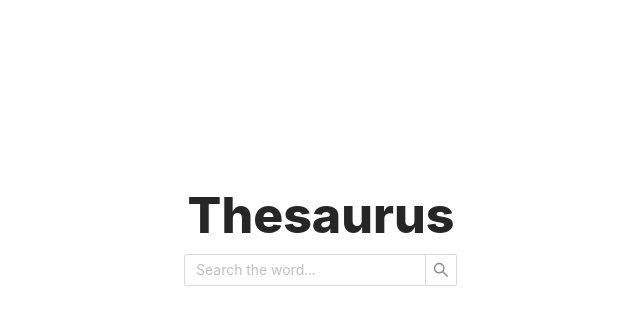
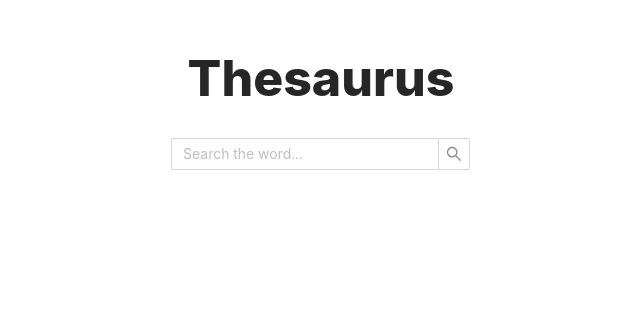
Before and after one commit to liyatheresa/Thesaurus, a React (Create React App) app: page / in a window 1280 px wide. Shown: the part 169-494 px from the top of the page, without its empty margins (319-959 px from the left). Built offline with nearby package versions, Linux system fonts and the light colour scheme.

Commit message:
debouncing of search completed

```diff
--- a/src/App.css
+++ b/src/App.css
@@ -11,9 +11,9 @@ body,
 #root {
   display: flex;
   flex-direction: column;
-  justify-content: center;
   align-items: center;
   position: relative;
+  gap: 20px;
 }
 .hidden {
   display: none !important;
@@ -21,4 +21,5 @@ body,
 .title {
   font-size: 50px;
   font-weight: 800;
+  margin-top: 13rem;
 }
--- a/src/App.js
+++ b/src/App.js
@@ -1,4 +1,5 @@
-import React, { useState, useEffect } from "react";
+import React, { useState, useEffect, useCallback } from "react";
+import { debounce } from "lodash";
 import Overlay from "./Components/Overlay";
 import SearchBar from "./Components/SearchBar";
 import { fetchWordSearchResults } from "./requests";
@@ -14,13 +15,20 @@ function App() {
     if (searchTerm.trim() === "") {
       setSearchResults([]);
     } else {
-      const wrapperFunction = async () => {
-        let response = await fetchWordSearchResults(searchTerm);
-        setSearchResults(response);
-      };
-      wrapperFunction();
+      debouncedFetchWordSearchResults();
     }
+    return debouncedFetchWordSearchResults.cancel;
   }, [searchTerm]);
+
+  const fetchAndUpdateSearchResults = async () => {
+    let response = await fetchWordSearchResults(searchTerm);
+    setSearchResults(response);
+  };
+
+  const debouncedFetchWordSearchResults = useCallback(
+    debounce(fetchAndUpdateSearchResults, 500),
+    [searchTerm]
+  );
 
   const onWordSelection = (word) => {
     setIsModalVisible(true);
--- a/src/Components/SearchBar/SearchBar.scss
+++ b/src/Components/SearchBar/SearchBar.scss
@@ -5,7 +5,7 @@
     display: flex;
     justify-content: center;
     align-items: center;
-    min-width: 200px;
+    min-width: 300px;
     & > input {
       min-width: inherit;
     }
--- a/src/constants.js
+++ b/src/constants.js
@@ -1,4 +1,4 @@
 export const DICTIONARY_URL =
   "https://api.dictionaryapi.dev/api/v2/entries/en/";
 export const WORD_SEARCH_URL = "https://api.datamuse.com/sug";
-export const MAX_RESULTS_TO_RETURN = 8;
+export const MAX_RESULTS_TO_RETURN = 7;
```
